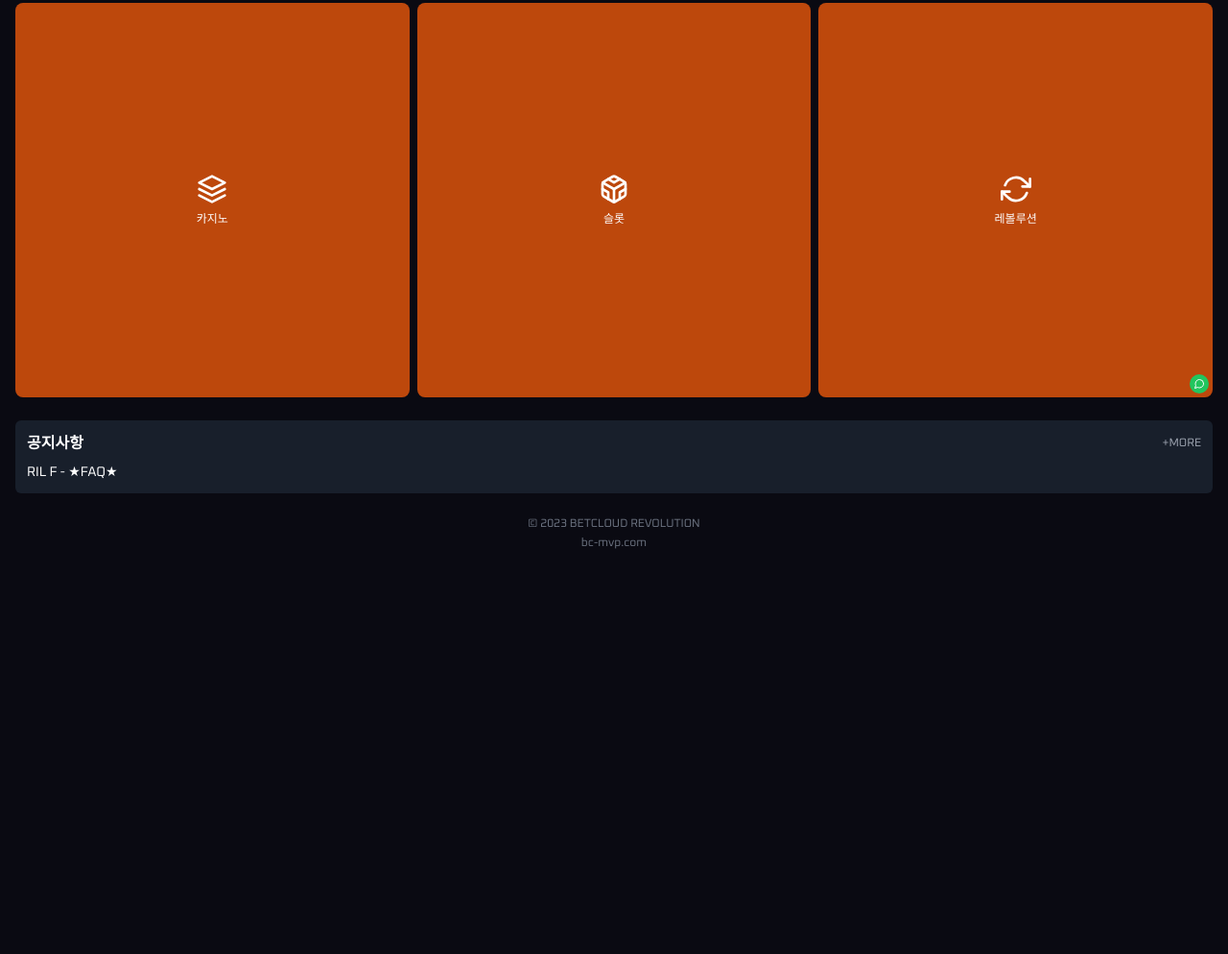
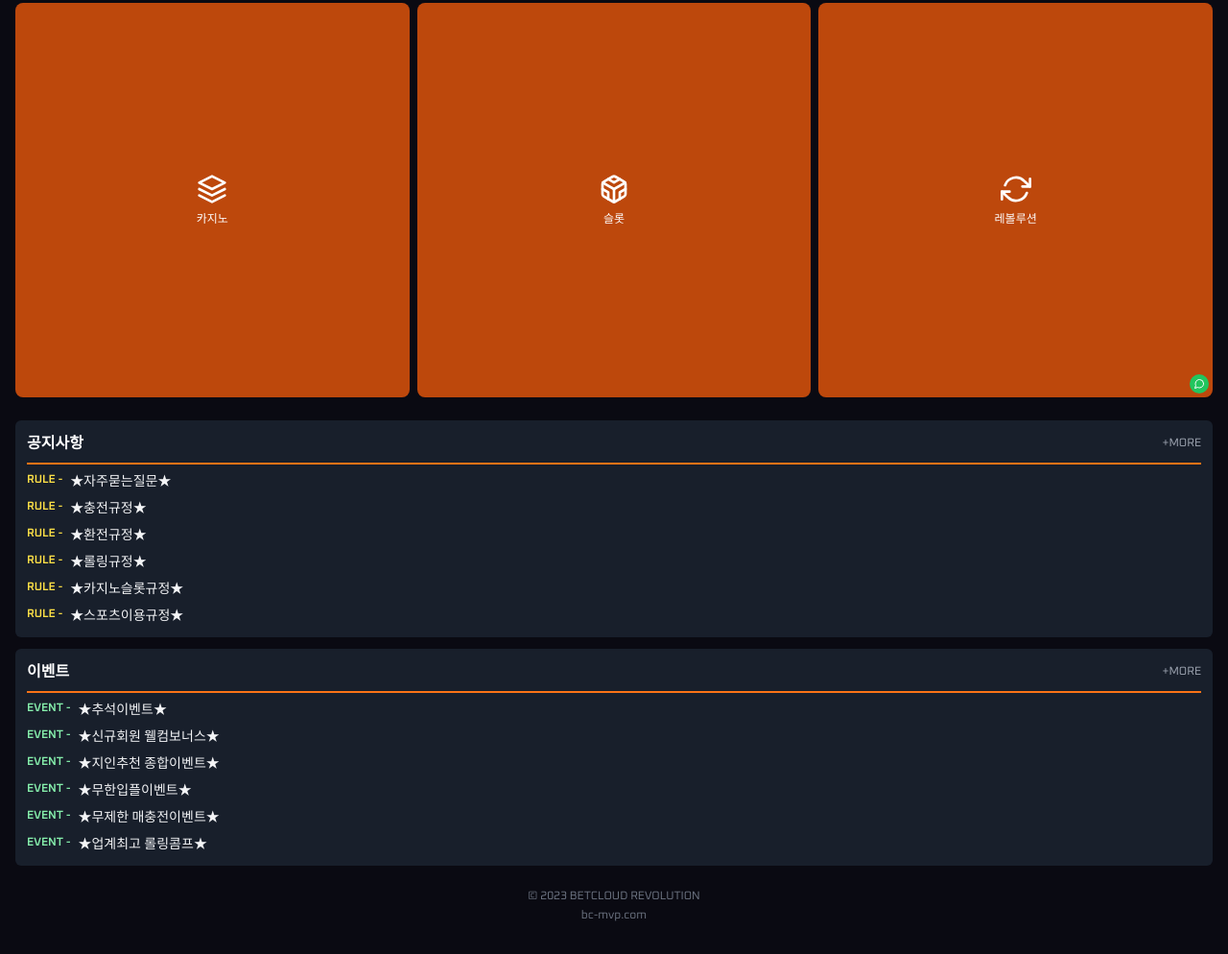
Before and after one commit to parkgy448/betcloud, a plain HTML site: page index.html in a window 1280 px wide. Shown: the part 1354-2348 px from the top of the page at 96% size. Before the commit the page ends 1960 px from the top, so only its background shows below. Drawn offline with nearby package versions, Linux system fonts and the light colour scheme; no server answers.

Commit message:
Add files via upload

```diff
--- a/index.html
+++ b/index.html
@@ -159,14 +159,76 @@
             </div>
         </div>
 
-        <!-- Announcements -->
-        <div class="bg-gray-800/70 rounded-md p-3 mb-3">
-            <div class="flex justify-between items-center mb-2">
-                <h3 class="font-bold">공지사항</h3>
-                <a href="#" class="text-xs text-gray-400">+MORE</a>
+        <!-- Announcements & Events (customized) -->
+        <div class="grid grid-cols-1 gap-3 mb-3">
+            <!-- Announcements -->
+            <div class="bg-gray-800/70 rounded-md p-3">
+                <div class="flex items-center justify-between mb-2">
+                    <h3 class="font-bold">공지사항</h3>
+                    <a href="#" class="text-xs text-gray-400">+MORE</a>
+                </div>
+                <hr class="border-t-2 border-orange-500 mb-2">
+                <ul class="space-y-2 text-sm">
+                    <li class="flex items-start gap-2">
+                        <span class="text-yellow-300 text-xs font-semibold">RULE -</span>
+                        <span class="flex-1 text-gray-100">★자주묻는질문★</span>
+                    </li>
+                    <li class="flex items-start gap-2">
+                        <span class="text-yellow-300 text-xs font-semibold">RULE -</span>
+                        <span class="flex-1 text-gray-100">★충전규정★</span>
+                    </li>
+                    <li class="flex items-start gap-2">
+                        <span class="text-yellow-300 text-xs font-semibold">RULE -</span>
+                        <span class="flex-1 text-gray-100">★환전규정★</span>
+                    </li>
+                    <li class="flex items-start gap-2">
+                        <span class="text-yellow-300 text-xs font-semibold">RULE -</span>
+                        <span class="flex-1 text-gray-100">★롤링규정★</span>
+                    </li>
+                    <li class="flex items-start gap-2">
+                        <span class="text-yellow-300 text-xs font-semibold">RULE -</span>
+                        <span class="flex-1 text-gray-100">★카지노슬롯규정★</span>
+                    </li>
+                    <li class="flex items-start gap-2">
+                        <span class="text-yellow-300 text-xs font-semibold">RULE -</span>
+                        <span class="flex-1 text-gray-100">★스포츠이용규정★</span>
+                    </li>
+                </ul>
             </div>
-            <div class="text-sm">
-                RIL F - ★FAQ★
+
+            <!-- Events -->
+            <div class="bg-gray-800/70 rounded-md p-3">
+                <div class="flex items-center justify-between mb-2">
+                    <h3 class="font-bold">이벤트</h3>
+                    <a href="#" class="text-xs text-gray-400">+MORE</a>
+                </div>
+                <hr class="border-t-2 border-orange-500 mb-2">
+                <ul class="space-y-2 text-sm">
+                    <li class="flex items-start gap-2">
+                        <span class="text-green-300 text-xs font-semibold">EVENT -</span>
+                        <span class="flex-1 text-gray-100">★추석이벤트★</span>
+                    </li>
+                    <li class="flex items-start gap-2">
+                        <span class="text-green-300 text-xs font-semibold">EVENT -</span>
+                        <span class="flex-1 text-gray-100">★신규회원 웰컴보너스★</span>
+                    </li>
+                    <li class="flex items-start gap-2">
+                        <span class="text-green-300 text-xs font-semibold">EVENT -</span>
+                        <span class="flex-1 text-gray-100">★지인추천 종합이벤트★</span>
+                    </li>
+                    <li class="flex items-start gap-2">
+                        <span class="text-green-300 text-xs font-semibold">EVENT -</span>
+                        <span class="flex-1 text-gray-100">★무한입플이벤트★</span>
+                    </li>
+                    <li class="flex items-start gap-2">
+                        <span class="text-green-300 text-xs font-semibold">EVENT -</span>
+                        <span class="flex-1 text-gray-100">★무제한 매충전이벤트★</span>
+                    </li>
+                    <li class="flex items-start gap-2">
+                        <span class="text-green-300 text-xs font-semibold">EVENT -</span>
+                        <span class="flex-1 text-gray-100">★업계최고 롤링콤프★</span>
+                    </li>
+                </ul>
             </div>
         </div>
 
```
